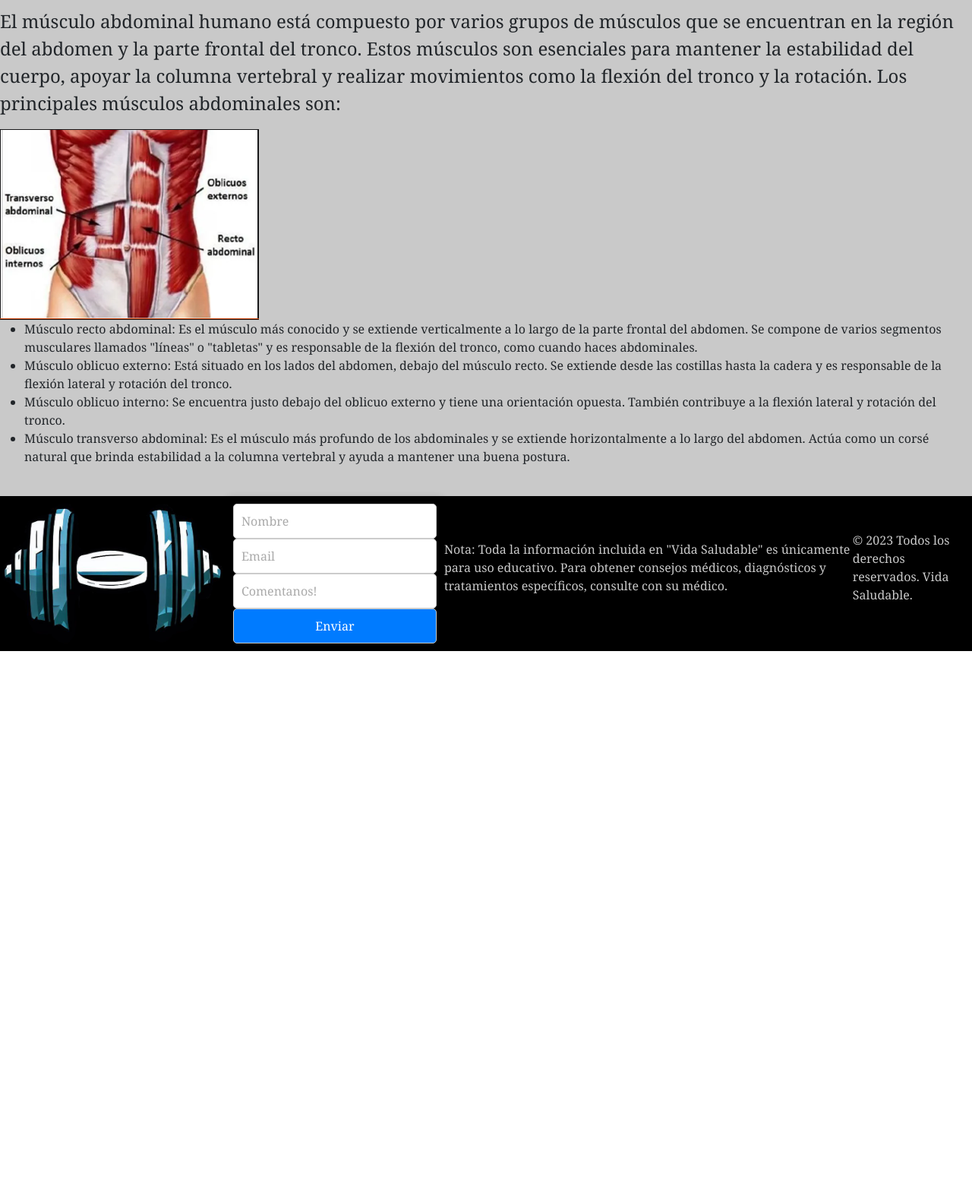
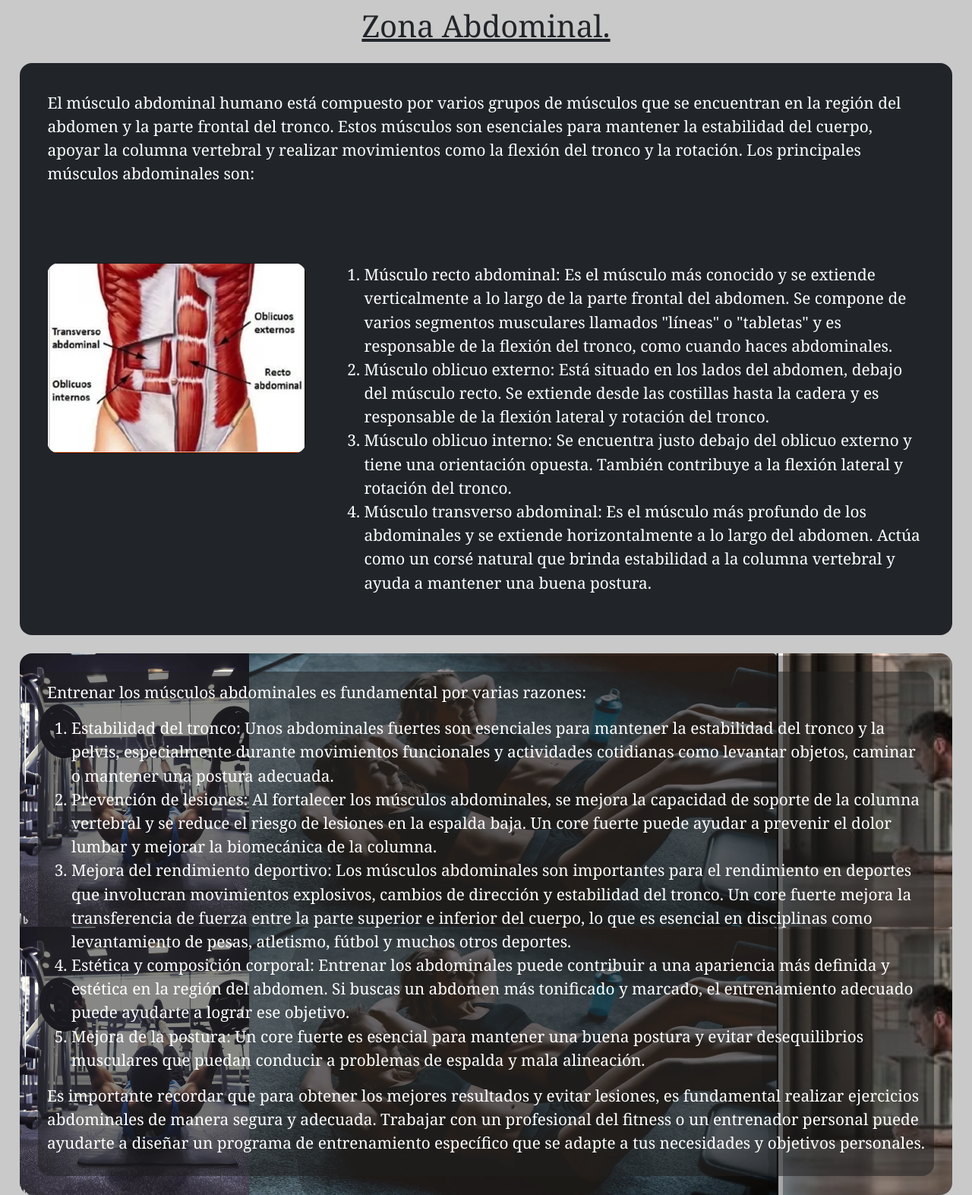
Before and after one commit to BrunoAnfu/Preentrega3-VS, a website: page paginas/zonamedia.html in a window 1280 px wide. Shown: the part 140-1713 px from the top of the page at 76% size. Before the commit the page ends 997 px from the top, so only its background shows below. Drawn offline with nearby package versions, Linux system fonts and the light colour scheme.

Commit message:
Finalice pagina de zona media

```diff
--- a/paginas/zonamedia.html
+++ b/paginas/zonamedia.html
@@ -47,15 +47,31 @@
           </nav>
     </header>
     <main class="main-zonamedia">
-        <p>El músculo abdominal humano está compuesto por varios grupos de músculos que se encuentran en la región del abdomen y la parte frontal del tronco. Estos músculos son esenciales para mantener la estabilidad del cuerpo, apoyar la columna vertebral y realizar movimientos como la flexión del tronco y la rotación. Los principales músculos abdominales son:</p>
+        <h1 class="titulo-zm">Zona Abdominal.</h1>
         <div>
-            <img src="../recursos/abdomen.jpg" alt="Anatomia del musculo abdominal">
-            <ul>
-                <li>Músculo recto abdominal: Es el músculo más conocido y se extiende verticalmente a lo largo de la parte frontal del abdomen. Se compone de varios segmentos musculares llamados "líneas" o "tabletas" y es responsable de la flexión del tronco, como cuando haces abdominales.</li>
-                <li>Músculo oblicuo externo: Está situado en los lados del abdomen, debajo del músculo recto. Se extiende desde las costillas hasta la cadera y es responsable de la flexión lateral y rotación del tronco.</li>
-                <li>Músculo oblicuo interno: Se encuentra justo debajo del oblicuo externo y tiene una orientación opuesta. También contribuye a la flexión lateral y rotación del tronco.</li>
-                <li>Músculo transverso abdominal: Es el músculo más profundo de los abdominales y se extiende horizontalmente a lo largo del abdomen. Actúa como un corsé natural que brinda estabilidad a la columna vertebral y ayuda a mantener una buena postura.</li>
-            </ul>
+            <div class="card-zm">
+                <p class="text-zm" id="anatomia-abdomen">El músculo abdominal humano está compuesto por varios grupos de músculos que se encuentran en la región del abdomen y la parte frontal del tronco. Estos músculos son esenciales para mantener la estabilidad del cuerpo, apoyar la columna vertebral y realizar movimientos como la flexión del tronco y la rotación. Los principales músculos abdominales son:</p>
+                <img class="img-zm" src="../recursos/abdomen.jpg" alt="Anatomia del musculo abdominal humano">
+                <ul class="ul-zm" id="anatomia-abdomen">
+                    <li>Músculo recto abdominal: Es el músculo más conocido y se extiende verticalmente a lo largo de la parte frontal del abdomen. Se compone de varios segmentos musculares llamados "líneas" o "tabletas" y es responsable de la flexión del tronco, como cuando haces abdominales.</li>
+                    <li>Músculo oblicuo externo: Está situado en los lados del abdomen, debajo del músculo recto. Se extiende desde las costillas hasta la cadera y es responsable de la flexión lateral y rotación del tronco.</li>
+                    <li>Músculo oblicuo interno: Se encuentra justo debajo del oblicuo externo y tiene una orientación opuesta. También contribuye a la flexión lateral y rotación del tronco.</li>
+                    <li>Músculo transverso abdominal: Es el músculo más profundo de los abdominales y se extiende horizontalmente a lo largo del abdomen. Actúa como un corsé natural que brinda estabilidad a la columna vertebral y ayuda a mantener una buena postura.</li>
+                </ul>
+            </div>
+            <div class="rutina-zm">
+                <div class="zm-texto">
+                    <p id="anatomia-abdomen">Entrenar los músculos abdominales es fundamental por varias razones:</p>
+                    <ul class="musculacion-abdomen" id="anatomia-abdomen">
+                        <li>Estabilidad del tronco: Unos abdominales fuertes son esenciales para mantener la estabilidad del tronco y la pelvis, especialmente durante movimientos funcionales y actividades cotidianas como levantar objetos, caminar o mantener una postura adecuada.</li>
+                        <li>Prevención de lesiones: Al fortalecer los músculos abdominales, se mejora la capacidad de soporte de la columna vertebral y se reduce el riesgo de lesiones en la espalda baja. Un core fuerte puede ayudar a prevenir el dolor lumbar y mejorar la biomecánica de la columna.</li>
+                        <li>Mejora del rendimiento deportivo: Los músculos abdominales son importantes para el rendimiento en deportes que involucran movimientos explosivos, cambios de dirección y estabilidad del tronco. Un core fuerte mejora la transferencia de fuerza entre la parte superior e inferior del cuerpo, lo que es esencial en disciplinas como levantamiento de pesas, atletismo, fútbol y muchos otros deportes.</li>
+                        <li>Estética y composición corporal: Entrenar los abdominales puede contribuir a una apariencia más definida y estética en la región del abdomen. Si buscas un abdomen más tonificado y marcado, el entrenamiento adecuado puede ayudarte a lograr ese objetivo.</li>
+                        <li>Mejora de la postura: Un core fuerte es esencial para mantener una buena postura y evitar desequilibrios musculares que puedan conducir a problemas de espalda y mala alineación.</li>
+                    </ul>
+                    <p id="anatomia-abdomen">Es importante recordar que para obtener los mejores resultados y evitar lesiones, es fundamental realizar ejercicios abdominales de manera segura y adecuada. Trabajar con un profesional del fitness o un entrenador personal puede ayudarte a diseñar un programa de entrenamiento específico que se adapte a tus necesidades y objetivos personales.</p>
+                </div>
+            </div>
         </div>
     </main>
     <footer class="footer">
--- a/partials/_cards.scss
+++ b/partials/_cards.scss
@@ -23,3 +23,26 @@ iframe{
     color: #212529;
     margin: 2px;
 }
+
+
+.card-zm{
+    background-color: #212529;
+    border-radius: 1rem;
+    padding: 3%;
+    margin-bottom: 24px;
+    margin-top: 25px;
+    .img-zm{
+        border-radius: 1rem;
+    }
+    display: grid;
+    grid-template-columns: 1fr 1fr 1fr;
+    grid-template-rows: 1fr 1fr 1fr;
+    gap: 0px 0px;
+    grid-template-areas:
+    "text-zm text-zm text-zm"
+    "img-zm ul-zm ul-zm"
+    "img-zm ul-zm ul-zm";
+}
+.text-zm { grid-area: text-zm; }
+.img-zm { grid-area: img-zm; }
+.ul-zm { grid-area: ul-zm; }
--- a/partials/_mainzonamedia.scss
+++ b/partials/_mainzonamedia.scss
@@ -1,6 +1,37 @@
 .main-zonamedia{
     background-color: #c9c9c9;
+    padding: 2%;
     padding-top: 150px;
     padding-bottom: 24px;
     min-height: 90vh;
+    .titulo-zm{
+        text-align: center;
+    }
+    #anatomia-abdomen{
+        list-style-type: decimal ;
+        font-size: 130%;
+        color: white;
+    }
+    .musculacion-abdomen{
+        list-style-type: decimal ;
+        font-size: 130%;
+    }
+    .rutina-zm{
+        padding: 2%;
+        background-image: url(../recursos/zm-rutina.jpg); border-radius: 1rem;
+        .zm-texto{
+            background-color: rgba(31, 31, 31, 0.527); border-radius: 1rem;
+            padding: 1%;
+        }
+    }
 }
+@media (max-width:1025px){
+    .card-zm{
+        display: flex;
+        flex-direction: column;
+        align-items: center;
+    }
+    .rutina-zm{
+        background-image: url(../recursos/abdomen.jpg);
+    }
+}
```
Also changed, not shown: css/style.css, recursos/zm-rutina.jpg (added).
